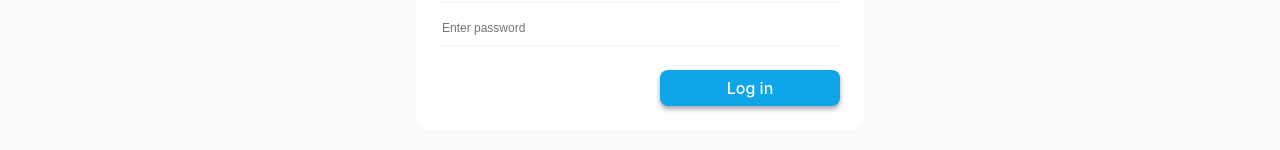
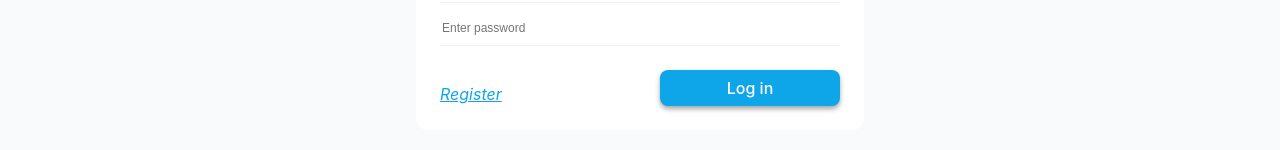
Before and after one commit to ihnatenkoo/MERN-Cloud-Disk, a React (Vite) app in the folder client/: page /login in a window 1280 px wide. Shown: the part 184-334 px from the top of the page. Built offline with nearby package versions, Linux system fonts and the light colour scheme; no server answers.

Commit message:
Client: add register link in <LoginForm/>

```diff
--- a/client/src/components/Header/Header.module.scss
+++ b/client/src/components/Header/Header.module.scss
@@ -25,12 +25,12 @@
 	&__nav {
 		a:hover,
 		.logout:hover {
-			color: #fbbf24;
+			color: var(--gold);
 			cursor: pointer;
 		}
 
 		&_logout {
-			color: #fbbf24;
+			color: var(--gold);
 		}
 	}
 }
--- a/client/src/components/forms/LoginForm/LoginForm.module.scss
+++ b/client/src/components/forms/LoginForm/LoginForm.module.scss
@@ -2,9 +2,21 @@
 
 .form {
 	@include form;
+
+	&__footer {
+		margin-top: 12px;
+		display: flex;
+		justify-content: space-between;
+		align-items: flex-end;
+
+		&_link {
+			font-style: italic;
+			color: var(--blue);
+			text-decoration: underline;
+
+			&:hover {
+				color: var(--gold);
+			}
+		}
+	}
 }
-
-.btn {
-	margin-top: 12px;
-	align-self: flex-end;
-}
--- a/client/src/components/forms/LoginForm/LoginForm.tsx
+++ b/client/src/components/forms/LoginForm/LoginForm.tsx
@@ -1,5 +1,6 @@
 import axios from 'axios';
 import { ChangeEvent, FC, FormEvent, useState } from 'react';
+import { Link } from 'react-router-dom';
 import { useAppDispatch } from '../../../hooks';
 import { loginUser } from '../../../store/user/user.slice';
 import FormBtn from '../../ui/FormBtn/FormBtn';
@@ -39,7 +40,12 @@ const LoginForm: FC = () => {
 				onChange={onChangeValue}
 			/>
 
-			<FormBtn className={s.btn}>Log in</FormBtn>
+			<div className={s.form__footer}>
+				<Link to="/register" className={s.form__footer_link}>
+					Register
+				</Link>
+				<FormBtn className={s.btn}>Log in</FormBtn>
+			</div>
 		</form>
 	);
 };
--- a/client/src/index.scss
+++ b/client/src/index.scss
@@ -18,6 +18,7 @@
 	--gray-light: #f3f4f6;
 	--red: #ef4444;
 	--green: #16a34a;
+	--gold: #fbbf24;
 }
 
 a {
```
